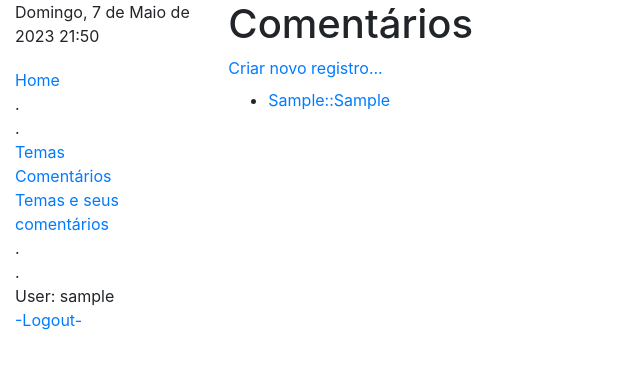
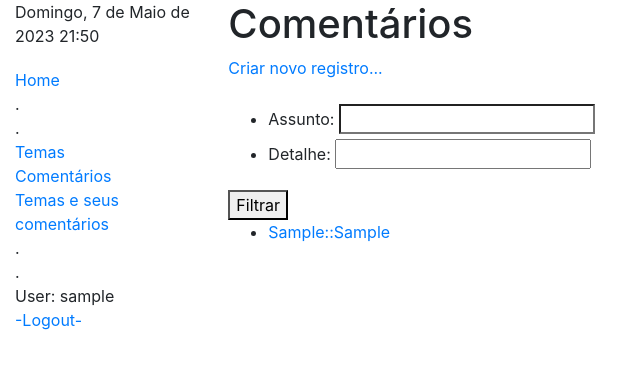
Before and after one commit to mfalvaro/eletronlab, a Django app: page /estudoa/coments/ in a window 1280 px wide. Shown: the top 369 px of the page, without its empty margins (0-643 px from the left). Run offline with Django 3.2, Linux system fonts and the light colour scheme; a user stored in the database is signed in; tables that the repository leaves empty hold one stand-in row (values such as "Sample post").

Commit message:
Revisão filtro em ComentList

```diff
--- a/estudoa/views.py
+++ b/estudoa/views.py
@@ -206,7 +206,6 @@ class TemaListViewSorted(generic.ListView):
         context['filtro_sem_url'] = self.filtro_sem_url
         context['filtro_cat_url'] = self.filtro_cat_url
         context['filtro_cat_lst'] = self.filtro_cat_lst
-        context['filtro_cat_lst'] = self.filtro_cat_lst
 ##        context['page_obj'] = self.page_obj
         return context
 
@@ -228,8 +227,83 @@ class TemaUpdate(UpdateView):
 class ComentListView(generic.ListView):
     model = Coment
     template_name = 'estudoa/coment_list.html'  # Specify your own template name/location
+
+    #SISTEMA DE PAGINAÇÃO**********************************************************
     paginate_by = paginacao
 
+    #SISTEMA DE FILTRAGEM (FILTRO)**********************************************************
+    filtro_url=''
+    filtro_ass_url=''
+    filtro_det_url=''
+
+    #Lista exclusiva de assuntos criando uma lista exclusiva a partir da função set do python
+    filtro_ass_lst=list(set(Coment.objects.values_list("assunto"))) #lista de tuples
+    #transforma em uma lista de valores
+    for i in range(len(filtro_ass_lst)):
+        filtro_ass_lst[i]=filtro_ass_lst[i][0]
+    #classifica filtro_ass_lst
+    #note que para que os caracteres utf-8 sejam considerados há qe se usar o módulo locale
+    locale.setlocale(locale.LC_ALL, '')
+    filtro_ass_lst=sorted(filtro_ass_lst,key=locale.strxfrm)
+    #insere o valor 'vazio' como primeiro item da lista
+    filtro_ass_lst.insert(0,"")
+
+    # fffffffffffffffffffffffffffffffffffffffffffffffffffffffffffffffffffffffffffffffffffffffffffffff----get_queryset
+    def get_queryset(self):
+
+        #SISTEMA DE FILTRAGEM (FILTRO) POR ASSUNTO E/OU DETALHE **********************************************************
+        #Define ou pega o parâmetro da session 'comentlist_filtro_ass'. Usa-se session para não perder as escolhas do usuário
+        comentList_filtro_ass = self.request.session.get('comentList_filtro_ass', '')
+        # Captura os parâmetros para filtragem contidos na URL quando se clica em "filtrar"
+        self.filtro_ass_url=self.request.GET.get('assunto',comentList_filtro_ass) #caso não encontre retorna o padrão, comentList_filtro_ass
+        #Redefine o parâmetro da session 'comentList_filtro_ass' como o parâmetro passado pela url, parâmetro 'assunto'
+        self.request.session['comentList_filtro_ass'] = self.filtro_ass_url
+
+##        #torna o valor do filtro de assunto um valor inteiro
+##        if self.filtro_ass_url != '':
+##            self.filtro_ass_url=int(self.filtro_ass_url)
+
+        #Define ou pega o parâmetro da session 'comentlist_filtro_det'. Usa-se session para não perder as escolhas do usuário
+        comentlist_filtro_det = self.request.session.get('comentlist_filtro_det', '')
+        self.filtro_det_url=self.request.GET.get('detalhe',comentlist_filtro_det) #caso não encontre retorna o padrão, comentlist_filtro_det
+        #Redefine o parâmetro da session 'comentlist_filtro_det' como o parâmetro passado pela url, parâmetro 'categoria'
+        self.request.session['comentlist_filtro_det'] = self.filtro_det_url
+
+        #Verifica e configura o tipo de filtragem escolhida pelo usuário
+        if self.filtro_ass_url != '' and self.filtro_det_url == '':
+            queryset=Coment.objects.filter(assunto__exact=self.filtro_ass_url)#.order_by(self.sort_str)
+            self.filtro_url=f"&assunto={self.filtro_ass_url}"
+        elif self.filtro_det_url !='' and self.filtro_ass_url == '':
+            queryset=Coment.objects.filter(detalhe__icontains=self.filtro_det_url)#.order_by(self.sort_str)
+            self.filtro_url=f"&detalhe={self.filtro_det_url}"
+        elif self.filtro_det_url !='' and self.filtro_ass_url != '':
+            queryset=Coment.objects.filter(assunto__exact=self.filtro_ass_url).filter(detalhe__icontains=self.filtro_det_url)#.order_by(self.sort_str)
+            self.filtro_url=f"&assunto={self.filtro_ass_url}&detalhe={self.filtro_det_url}"
+        else:
+            queryset=Coment.objects.all()#.order_by(self.sort_str)
+
+##        #SISTEMA DE PAGINAÇÃO **********************************************************
+##        #Define ou pega o parâmetro da session 'tema_list_page'. Usa-se session para não perder as escolhas do usuário
+##        tema_list_page = self.request.session.get('tema_list_page', 1)
+##        # Captura do parâmetro page da URL da paginação automática
+##        self.page_url=self.request.GET.get('page',tema_list_page) #caso não encontre retorna o padrão, tema_list_page
+##        #Redefine o parâmetro da session 'tema_list_sort' como o parâmetro passado pela url, parâmetro 'col'
+##        self.request.session['tema_list_page'] = self.page_url
+##        paginator = Paginator(queryset, self.paginate_by)
+##        self.page_obj = paginator.get_page(self.page_url)
+        return queryset
+
+
+    # fffffffffffffffffffffffffffffffffffffffffffffffffffffffffffffffffffffffffffffffffffffffffffffff----get_context_data
+    def get_context_data(self, **kwargs):
+        # Call the base implementation first to get the context
+        context = super().get_context_data(**kwargs)
+        # Create any data and add it to the context
+        context['filtro_ass_lst'] = self.filtro_ass_lst
+        context['filtro_ass_url'] = self.filtro_ass_url
+        context['filtro_det_url'] = self.filtro_det_url
+        context['filtro_url'] = self.filtro_url
+        return context
 
 #  INDIVIDUAL VISUALIZAÇÃO ############################################################################################################     INDIVIDUAL VISUALIZAÇÃO
 class ComentDetailView(generic.DetailView):
--- a/templates/estudoa/coment_list.html
+++ b/templates/estudoa/coment_list.html
@@ -6,13 +6,47 @@
 {% block content %}
   <h1>Comentários</h1>
   <div>
-    <h1>       </h1>
 	<a href="{% url 'coments' %}create">Criar novo registro...</a>
-    <h1>       </h1>
+	<br><br>
+
  </div>
 
+  <!-- verifica se foram passados dados da tabela pela variável coment_list -->
   {% if coment_list %}
-  <ul>
+	<form action="{% url 'coments' %}" method="get">
+		<div>
+			<ul>
+				<li>
+					<label for="assunto">Assunto:</label>
+<!-- 					<select id="assunto" name="assunto">
+						{% for ass in filtro_ass_lst %}
+							{% if ass == filtro_ass_url %}
+								<option value="{{ ass }}" selected>{{ ass }}</option>
+							{% else %}
+								<option value="{{ ass }}">{{ ass }}</option>
+							{% endif %}
+						{% endfor %}
+					</select> -->
+					<datalist id="lista_ass">
+						{% for ass in filtro_ass_lst %}
+							<option value="{{ ass }}">{{ ass }}</option>
+						{% endfor %}
+					</datalist>
+					<input type="search" list="lista_ass" name="assunto" id="assunto" value={{ filtro_ass_url }}>
+				</li>
+				<li>
+					<label for="detalhe">Detalhe:</label>
+					<input type="text" name="detalhe" id="detalhe" value={{ filtro_det_url }} >
+				</li>
+			</ul>
+		</div>
+		<button type="submit">Filtrar</button>
+<!-- 		<p>filtro_det_url={{ filtro_det_url }}</p>
+		<p>filtro_url={{ filtro_url }}</p>
+		<p>comentlist_filtro_det={{ comentlist_filtro_det }}</p>
+		<p>url 'coments'={% url 'coments' %}</p> -->
+
+	</form>	  <ul>
     {% for c in coment_list %}
       <li>
         <a href="{{ c.get_absolute_url }}">{{ c.assunto }}::{{ c.detalhe }}</a>
@@ -24,6 +58,29 @@
   {% endif %}
 {% endblock %}
 
+{% block pagination %}
+	{% if is_paginated %}
+		<div class="pagination">
+			<span class="page-links">
+				{% if page_obj.has_previous %}
+					<a href="{{ request.path }}?page={{ page_obj.previous_page_number }}{{ filtro_url }}">previous</a>
+				{% else %}
+					previous
+				{% endif %}
+				<span class="page-current">
+					Page {{ page_obj.number }} of {{ page_obj.paginator.num_pages }}
+				</span>
+				{% if page_obj.has_next %}
+					<a href="{{ request.path }}?page={{ page_obj.next_page_number }}{{ filtro_url }}">next</a>
+				{% else %}
+					next
+				{% endif %}
+			</span>
+		</div>
+	{% endif %}
+{% endblock %}
+
+
 {% block content1 %}
 	<p>Faça o login para acessar o conteúdo.</p>
 
--- a/templates/estudoa/tema_list.html
+++ b/templates/estudoa/tema_list.html
@@ -32,7 +32,7 @@
 				<ul>
 					<li>
 						<label for="semana">Semana:</label>
-						<input type="number" name="semana" id="semana" min="1" max="152" step="1" value={{ filtro_sem_url }} />
+						<input type="number" name="semana" id="semana" min="1" max="152" step="1" value={{ filtro_sem_url }} >
 					</li>
 					<li>
 						<label for="categoria">Categoria:</label>
```
